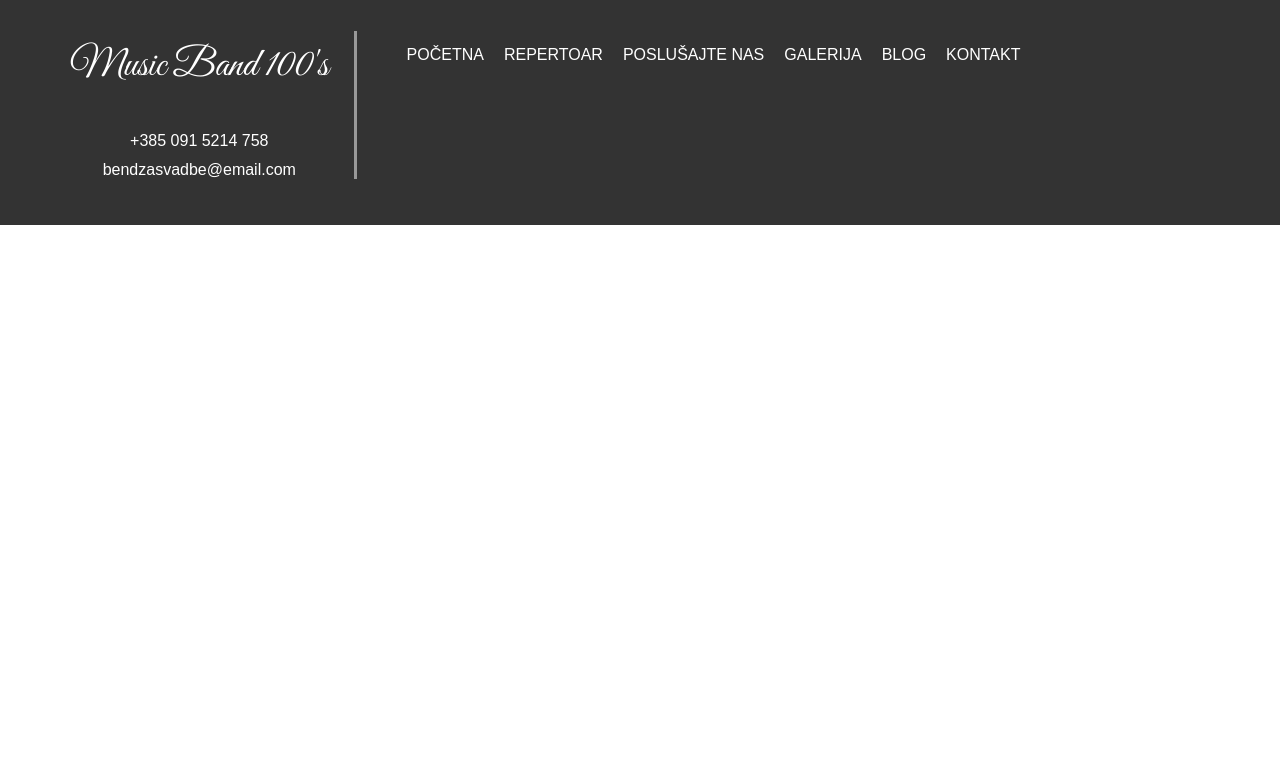
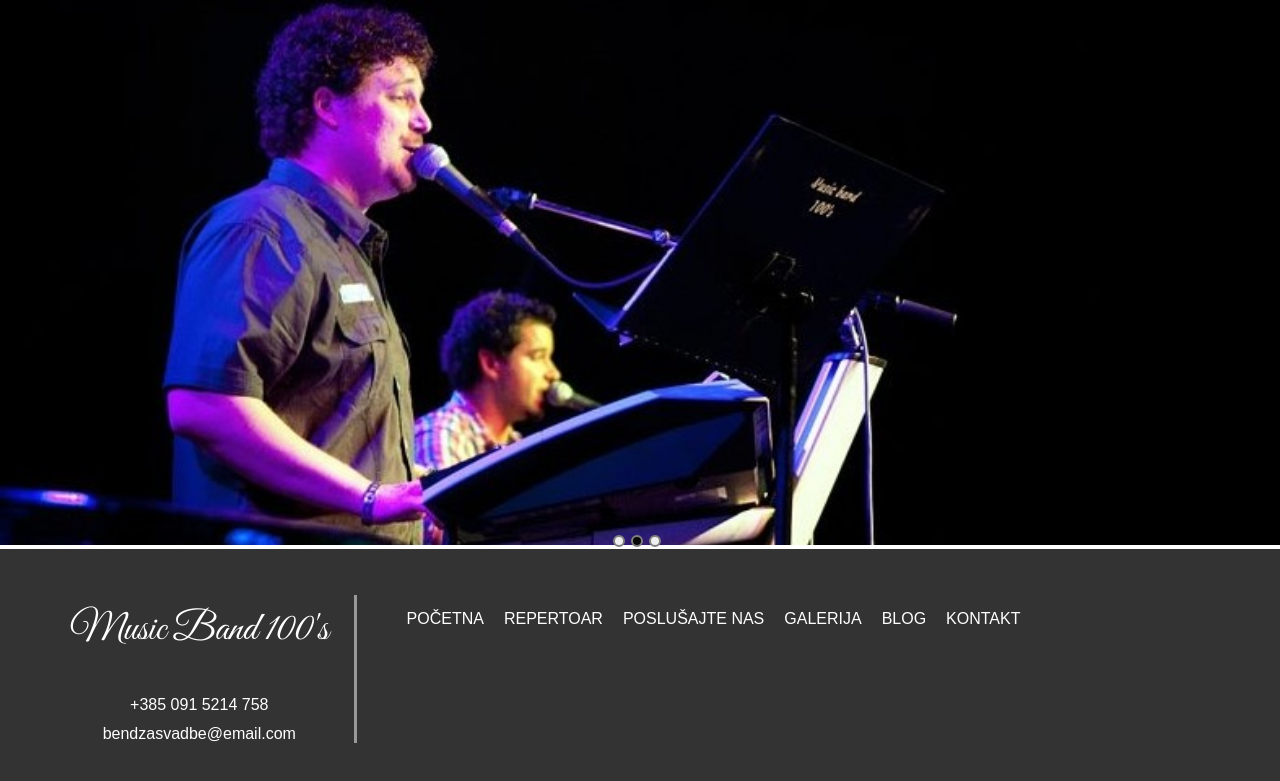
Before and after one commit to ptadic00/Korisnicka-sucelja-projekt, a Gatsby site: page / in a window 1280 px wide. Shown: the part 105-886 px from the top of the page. Before the commit the page ends 800 px from the top, so only its background shows below. Built offline with nearby package versions, Linux system fonts and the light colour scheme; Gatsby itself is replaced by a stand-in of ours.

Commit message:
"Adding Carousel"

```diff
--- a/package.json
+++ b/package.json
@@ -16,7 +16,8 @@
     "prop-types": "^15.7.2",
     "react": "^16.12.0",
     "react-dom": "^16.12.0",
-    "react-helmet": "^6.1.0"
+    "react-helmet": "^6.1.0",
+    "react-multi-carousel": "^2.6.1"
   },
   "devDependencies": {
     "prettier": "2.1.2"
--- /dev/null
+++ b/src/components/Carousel/index.js
@@ -0,0 +1,63 @@
+import Carousel from "react-multi-carousel";
+import "react-multi-carousel/lib/styles.css";
+import React from 'react'
+
+import i1 from '../../images/carousel_img1.jpg'
+import i2 from '../../images/carousel_img2.jpg'
+import i3 from '../../images/carousel_img3.jpg'
+
+import styles from './style.module.css'
+
+const responsive = {
+    desktop: {
+        breakpoint: { max: 3000, min: 1024 },
+        items: 1,
+        slidesToSlide: 1 // optional, default to 1.
+    },
+    tablet: {
+        breakpoint: { max: 1024, min: 464 },
+        items: 1,
+        slidesToSlide: 1 // optional, default to 1.
+    },
+    mobile: {
+        breakpoint: { max: 464, min: 0 },
+        items: 1,
+        slidesToSlide: 1 // optional, default to 1.
+    }
+};
+
+
+function Slider(props){
+    return(
+        <Carousel
+            swipeable={true}
+            draggable={false}
+            showDots={true}
+            responsive={responsive}
+            ssr={true} // means to render carousel on server-side.
+            infinite={true}
+            autoPlay={props.deviceType !== 'mobile' ? true : false}
+            autoPlaySpeed={3000}
+            keyBoardControl={true}
+            customTransition='all .5'
+            transitionDuration={500}
+            containerClass="carousel-container"
+            removeArrowOnDeviceType={['tablet', 'mobile']}
+            deviceType={props.deviceType}
+            dotListClass="custom-dot-list-style"
+            itemClass="carousel-item-padding-40-px"
+            >
+            <div>
+                <img src={i1} alt="img1" className={styles.slideImg}/>
+            </div>
+            <div>
+                <img src={i2} alt="img2" className={styles.slideImg}/>
+            </div>
+            <div>
+                <img src={i3} alt="img3" className={styles.slideImg}/>
+            </div>
+        </Carousel>
+    );
+}
+
+export default Slider;
--- /dev/null
+++ b/src/components/Carousel/style.module.css
@@ -0,0 +1,5 @@
+.slideImg {
+    width: 100%;
+    height: 70vh;/*visina boxa u kojem su strelice*/
+    object-fit: cover;
+}
--- a/src/pages/index.js
+++ b/src/pages/index.js
@@ -2,10 +2,12 @@ import React from "react"
 
 import NavigationHeader from '../components/NavigationHeader'
 import Footer from '../components/Footer'
+import Carousel from '../components/Carousel'
 
 const IndexPage = () => (
   <main>
     <NavigationHeader activeTab = "Početna" />
+    <Carousel/>
     <Footer/>
   </main>
 )
```
Also changed, not shown: src/images/carousel_img1.JPG (added), src/images/carousel_img2.jpg (added), src/images/carousel_img3.jpg (added), 1 other file.
